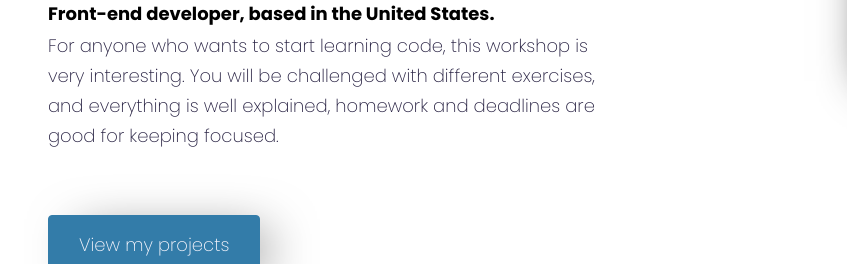
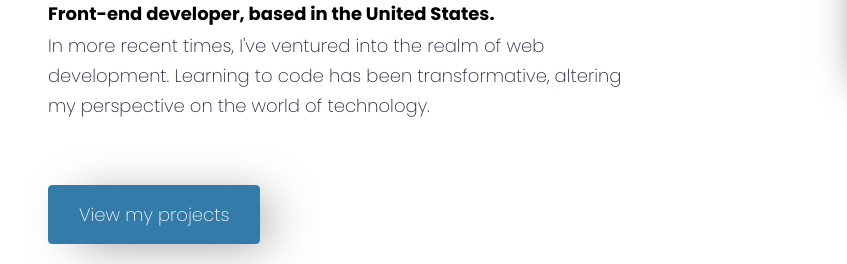
Before and after one commit to domeneack/portfolio-final, a plain HTML site: page about.html in a window 1280 px wide. Shown: the part 481-745 px from the top of the page, 0-847 px from the left. Drawn offline with nearby package versions, Linux system fonts and the light colour scheme.

Commit message:
Changed description to Bio

```diff
--- a/about.html
+++ b/about.html
@@ -67,11 +67,9 @@
                 <h1>👋🏾 Hi I am Domeneack Foster</h1>
                 <h2>Front-end developer, based in the United States.</h2>
                 <p>
-                    For anyone who wants to start learning code, this workshop is very interesting. You will be
-                    challenged
-                    with
-                    different
-                    exercises, and everything is well explained, homework and deadlines are good for keeping focused.
+                    In more recent times, I've ventured into the realm of web development. Learning to code has been
+                    transformative,
+                    altering my perspective on the world of technology.
                 </p>
                 <a href="index.html" class="btn btn-projects mt-5">View my projects</a>
             </div>
```
